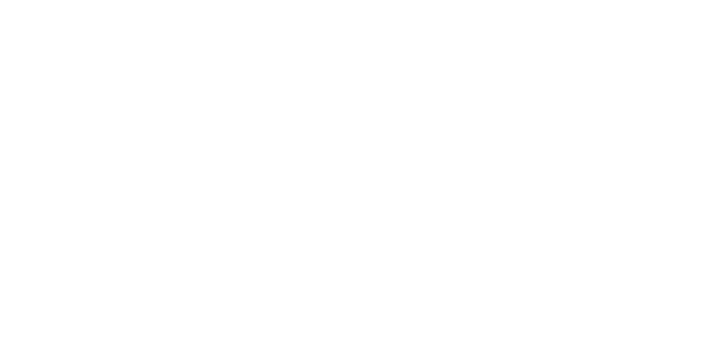
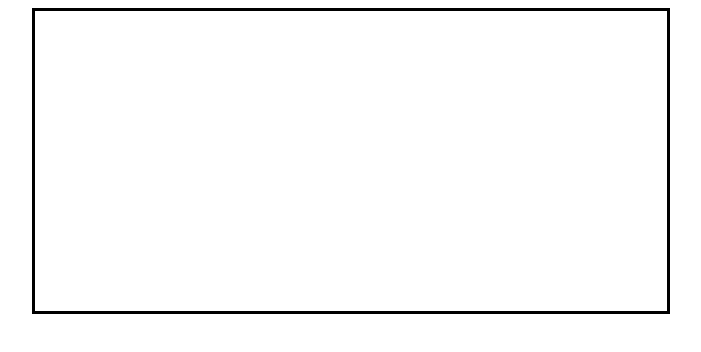
Before and after one commit to Fl4m3zz/etch-a-sketch, a plain HTML site: page index.html in a window 1280 px wide. Shown: the whole page, without its empty margins (289-990 px from the left). Drawn offline with Linux system fonts and the light colour scheme.

Commit message:
Add a border and center the grid container

```diff
--- a/index.html
+++ b/index.html
@@ -7,6 +7,8 @@
 		<script src="./script.js" defer></script>
 	</head>
 	<body>
-		<div class="draw-area"></div>
+		<div id="align">
+		<div class="grid-container"></div>
+		</div>
 	</body>
 </html>
--- a/style.css
+++ b/style.css
@@ -0,0 +1,15 @@
+.grid-container {
+	display: flex;
+	justify-content: center;
+	flex-wrap: wrap;
+	align-content: flex-start;
+	width: 50%;
+	height: 300px;
+	border: solid black;
+}
+
+#align {
+	display: flex;
+	justify-content: center;
+	align-items: center;
+}
```
